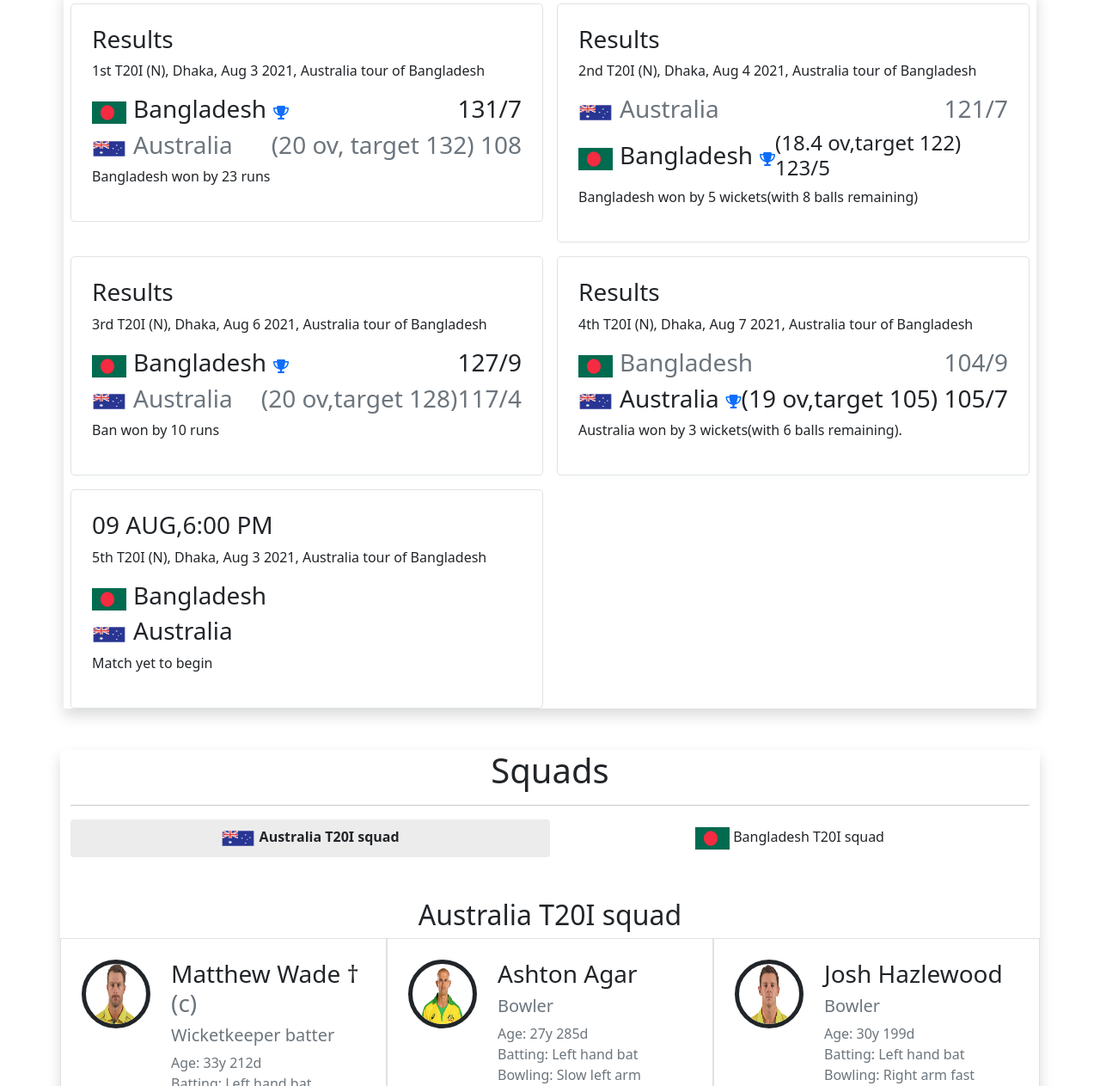
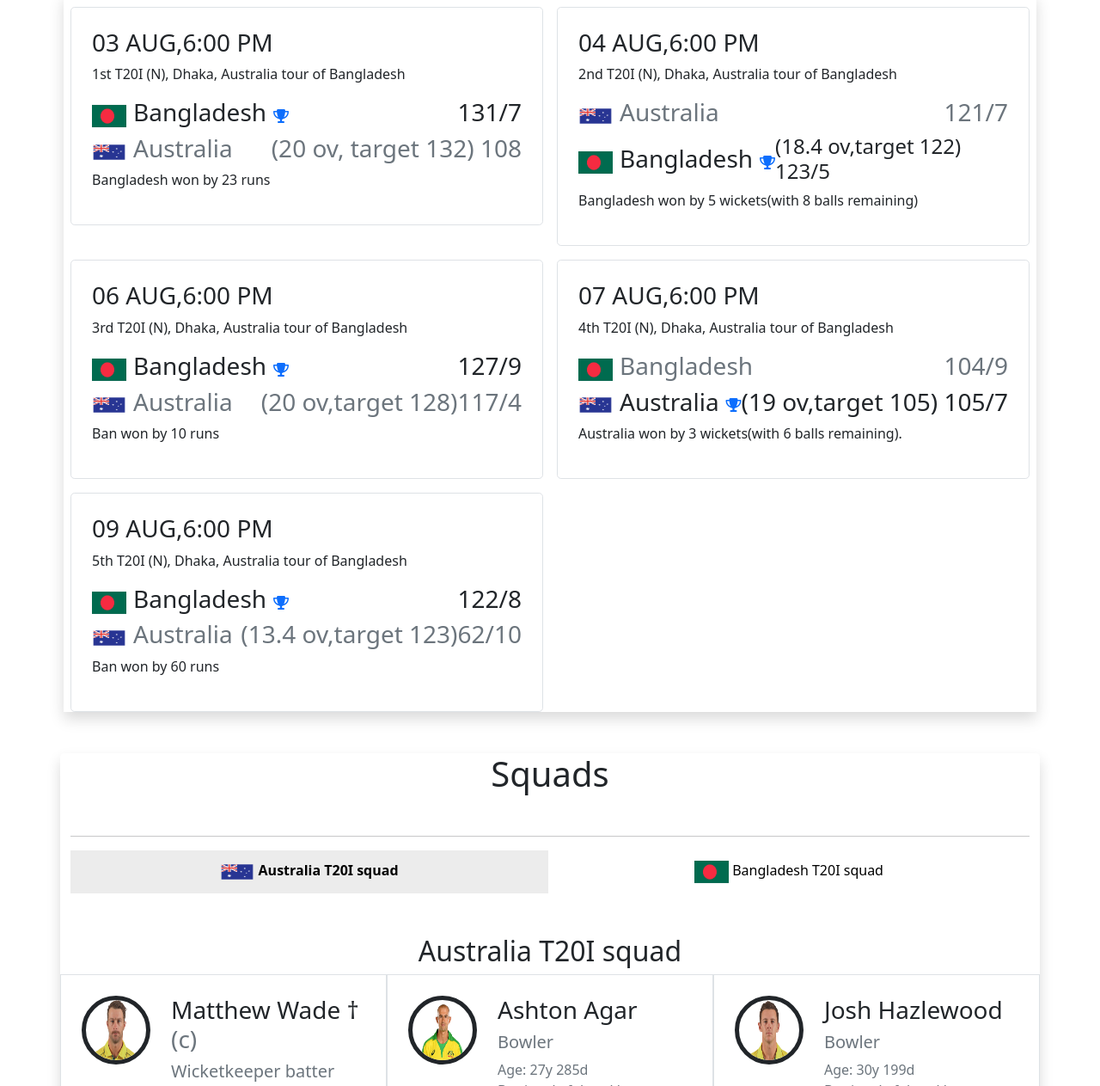
Before and after one commit to Rokan-Uddin/Ban-vs-Aus, a plain HTML site: page index.html in a window 1280 px wide. Shown: the part 673-1936 px from the top of the page at 86% size. Drawn offline with nearby package versions, Linux system fonts and the light colour scheme.

Commit message:
navbar fixed,updated results and squads btn

```diff
--- a/css/style.css
+++ b/css/style.css
@@ -2,6 +2,9 @@
 Header section style
 ----------- */
 header{
+    background-color: #4a4c4f;
+}
+.navbar{
     background-color: #4a4c4f;
 }
 .navbar-icon{
@@ -25,18 +28,21 @@
 }
 .aus-btn{
     width: 100%;
-    padding-left: auto;
     background-color: rgba(128, 128, 128, 0.15);
     font-weight: bold;
 }
 .bd-btn{
     width: 100%;
-    padding-left: auto;
+    background-color:white;
+    padding: 10px;
 }
 
 /* --------------------
 Photo gallary style
 ----------------------*/
+.photo-card{
+    overflow: hidden;
+}
 .photo-card:hover>img{
     transition: transform 1s linear 0s;
     transform: scale(1.2);
--- a/index.html
+++ b/index.html
@@ -22,8 +22,8 @@
 <body>
     <header>
         <!-- navbar  -->
-        <section>
-            <nav class="navbar navbar-expand-lg ">
+        <section class="mb-5">
+            <nav class="navbar navbar-expand-lg fixed-top">
                 <!-- fixed-top  navbar-dark bg-dark -->
                 <div class="container">
                     <a class="navbar-brand" href="#">
@@ -37,13 +37,13 @@
                     <div class="collapse navbar-collapse" id="navbarSupportedContent">
                         <ul class="navbar-nav ms-auto mb-2 mb-lg-0">
                             <li class="nav-item">
-                                <a class="nav-link text-white mx-3" href="#schedule">Schedule & Results</a>
+                                <a class="nav-link text-white mx-3" href="#schedule" onclick="setMarginTOp()">Schedule & Results</a>
                             </li>
                             <li class="nav-item">
-                                <a class="nav-link text-white mx-3" href="#squads">Squads</a>
+                                <a class="nav-link text-white mx-3" href="#squads" onclick="setMarginTOp()">Squads</a>
                             </li>
                             <li class="nav-item">
-                                <a class="nav-link text-white mx-3" href="#photos">Photo</a>
+                                <a class="nav-link text-white mx-3" href="#photos" onclick="setMarginTOp()">Photo</a>
                             </li>
                         </ul>
 
@@ -71,13 +71,13 @@
     <main>
         <!-- Schedule  and Results section  -->
         <section id="schedule" class="container my-5">
-            <h1 class="text-center my-3">Fixtures and Results</h1>
+            <h1 class="text-center my-5">Fixtures and Results</h1>
             <h3 class="text-center text-secondary">Bangladesh vs Australia</h3>
             <div class="row g-3 shadow">
                 <div class="col-lg-6 ">
                     <div class="border rounded-3 p-4">
-                        <h3>Results</h3>
-                        <p> 1st T20I (N), Dhaka, Aug 3 2021, Australia tour of Bangladesh </p>
+                        <h3>03 AUG,6:00 PM</h3>
+                        <p> 1st T20I (N), Dhaka, Australia tour of Bangladesh </p>
                         <div class="d-flex justify-content-between">
                             <div class="d-flex align-items-center">
                                 <img src="images/bd-flag.jpg" alt="" width="40" height="30">
@@ -103,8 +103,8 @@
                 </div>
                 <div class="col-lg-6 ">
                     <div class="border rounded-3 p-4">
-                        <h3>Results</h3>
-                        <p> 2nd T20I (N), Dhaka, Aug 4 2021, Australia tour of Bangladesh </p>
+                        <h3>04 AUG,6:00 PM</h3>
+                        <p> 2nd T20I (N), Dhaka, Australia tour of Bangladesh </p>
 
                         <div class="d-flex justify-content-between">
                             <div class="d-flex align-items-center">
@@ -130,8 +130,8 @@
                 </div>
                 <div class="col-lg-6 ">
                     <div class="border rounded-3 p-4">
-                        <h3>Results</h3>
-                        <p> 3rd T20I (N), Dhaka, Aug 6 2021, Australia tour of Bangladesh </p>
+                        <h3>06 AUG,6:00 PM</h3>
+                        <p> 3rd T20I (N), Dhaka, Australia tour of Bangladesh </p>
                         <div class="d-flex justify-content-between">
                             <div class="d-flex align-items-center">
                                 <img src="images/bd-flag.jpg" alt="" width="40" height="30">
@@ -157,8 +157,8 @@
                 </div>
                 <div class="col-lg-6 ">
                     <div class="border rounded-3 p-4">
-                        <h3>Results</h3>
-                        <p> 4th T20I (N), Dhaka, Aug 7 2021, Australia tour of Bangladesh </p>
+                        <h3>07 AUG,6:00 PM</h3>
+                        <p> 4th T20I (N), Dhaka, Australia tour of Bangladesh </p>
                         <div class="d-flex justify-content-between">
                             <div class="d-flex align-items-center">
                                 <img src="images/bd-flag.jpg" alt="" width="40" height="30">
@@ -185,41 +185,42 @@
                 <div class="col-lg-6 ">
                     <div class="border rounded-3 p-4">
                         <h3>09 AUG,6:00 PM</h3>
-                        <p> 5th T20I (N), Dhaka, Aug 3 2021, Australia tour of Bangladesh </p>
+                        <p> 5th T20I (N), Dhaka, Australia tour of Bangladesh </p>
                         <div class="d-flex justify-content-between">
                             <div class="d-flex align-items-center">
                                 <img src="images/bd-flag.jpg" alt="" width="40" height="30">
                                 <h3 class="ms-2">Bangladesh</h3>
+                                <i class="fas fa-trophy text-primary ms-2"></i>
                             </div>
                             <div>
-                                <h3></h3>
+                                <h3>122/8</h3>
                             </div>
                         </div>
                         <div class="d-flex justify-content-between">
                             <div class="d-flex align-items-center">
                                 <img src="images/aus-flag.png" alt="" width="40" height="30">
-                                <h3 class="ms-2">Australia</h3>
+                                <h3 class="ms-2 text-secondary">Australia</h3>
                             </div>
                             <div>
-                                <h3></h3>
+                                <h3 class="text-secondary"><span class="d-none d-md-inline">(13.4 ov,target 123)</span>62/10</h3>
                             </div>
                         </div>
-                        <p>Match yet to begin</p>
+                        <p>Ban won by 60 runs</p>
                     </div>
                 </div>
             </div>
         </section>
         <!-- Squads section  -->
         <section id="squads" class="container my-5 shadow rounded-3">
-            <h1 class="text-center">Squads</h1>
+            <h1 class="text-center my-5">Squads</h1>
             <hr>
             <div class="d-flex justify-content-around">
                 <!-- changed team players using javascript function -->
-                <button onclick="showAus()" class="aus-btn btn">
+                <button onclick="showAus()" class="aus-btn  border-0">
                     <img src="images/aus-flag.png" alt="Australia-flag" width="40" height="30">
                     <span>Australia T20I squad</span>
                 </button>
-                <button onclick="showBd()" class="bd-btn btn">
+                <button onclick="showBd()" class="bd-btn  border-0">
                     <img src="images/bd-flag.jpg" alt="Australia-flag" width="40" height="30">
                     <apan>Bangladesh T20I squad</apan>
                 </button>
--- a/js/script.js
+++ b/js/script.js
@@ -13,5 +13,10 @@
     document.getElementsByClassName("aus-btn")[0].style.backgroundColor = "white";
     document.getElementsByClassName("bd-btn")[0].style.fontWeight = "bold";
     document.getElementsByClassName("aus-btn")[0].style.fontWeight = "normal";
+}
 
+function setMarginTOp() {
+    document.getElementById("photos").style.paddingTop="20px";
+    document.getElementById("squads").style.paddingTop="20px";
+    document.getElementById("schedule").style.paddingTop="20px";
 }
```
